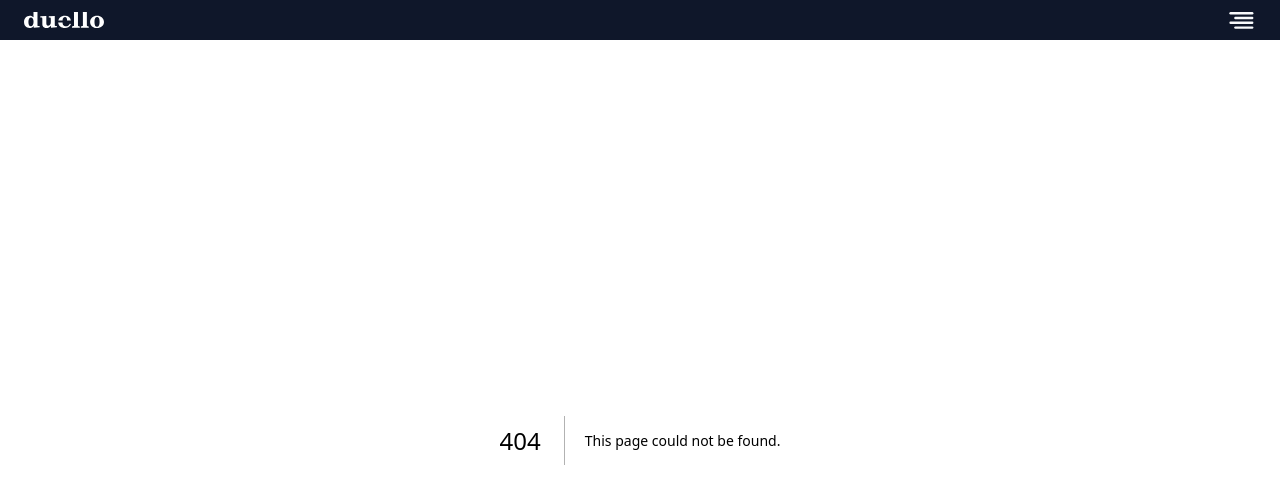
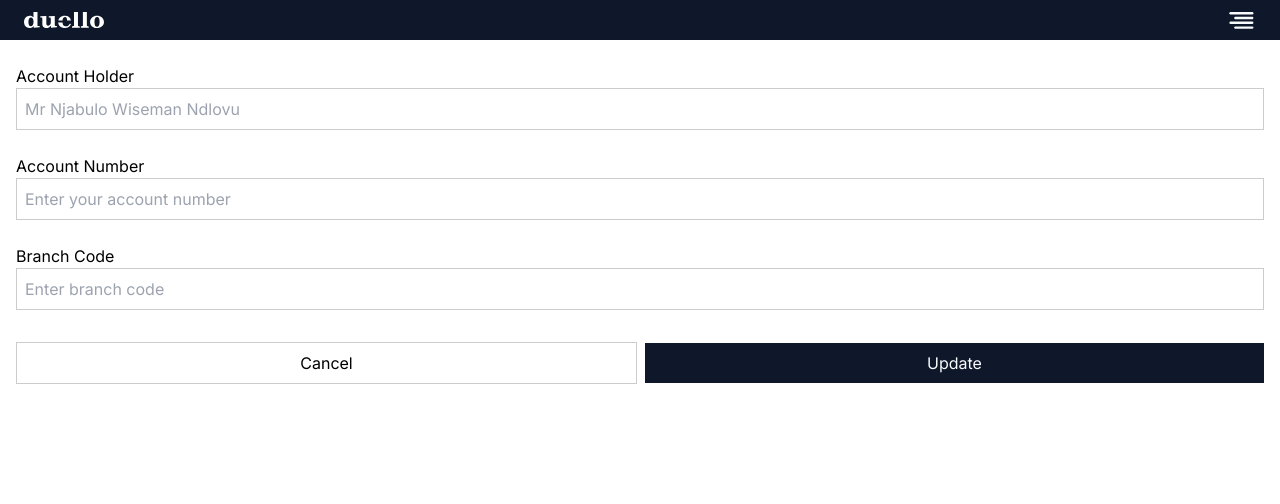
Before and after one commit to ErrolNtetha/lancing-client, a Next.js app: page /settings/banking-details in a window 1280 px wide. Before the commit this address had no page. Shown: the top 504 px of the page. Built offline with nearby package versions, Linux system fonts and the light colour scheme.

Commit message:
feat: added banking page

```diff
--- /dev/null
+++ b/components/organisms/client/settings/editBanking.tsx
@@ -0,0 +1,58 @@
+import Link from 'next/link';
+import React from 'react';
+import { useForm } from 'react-hook-form';
+import { Button } from '../../../atoms/button';
+import { FormLabel } from '../../../molecules/formLabel';
+import { zodResolver } from '@hookform/resolvers/zod';
+import { z } from 'zod';
+
+const bankingSchema = z.object({
+    accountHolder: z.string(),
+    accountNumber: z.string()
+});
+
+export const EditBanking = () => {
+    const { register, handleSubmit } = useForm({
+        resolver: zodResolver(bankingSchema)
+    });
+    const handleUpdate = (data: any) => console.log(data);
+
+    return (
+        <form onSubmit={handleSubmit(handleUpdate)}>
+            <FormLabel
+                type='text'
+                labelName='Account Holder'
+                placeholder='Mr Njabulo Wiseman Ndlovu'
+                name='accountHolder'
+                register={register}
+                required={true}
+            />
+            <FormLabel
+                type='tel'
+                labelName='Account Number'
+                placeholder='Enter your account number'
+                name='accountNumber'
+                register={register}
+                required={true}
+            />
+            <FormLabel
+                type='tel'
+                labelName='Branch Code'
+                placeholder='Enter branch code'
+                name='branchCode'
+                register={register}
+                required={true}
+            />
+            <section className='flex items-center gap-2 mt-4'>
+                <Link href='/settings' className='border flex-1 border-gray text-center p-2'>
+                    Cancel
+                </Link>
+                <Button
+                    buttonText='Update'
+                    handleClick={handleUpdate}
+                    className='bg-slate flex-1 text-white p-2'
+                />
+            </section>
+        </form>
+    );
+};
--- /dev/null
+++ b/pages/settings/banking-details/index.tsx
@@ -0,0 +1,12 @@
+import React from 'react';
+import { EditBanking } from '../../../components/organisms/client/settings/editBanking';
+
+const BankingDetails = () => {
+    return (
+        <section className='p-4'>
+            <EditBanking />
+        </section>
+    );
+};
+
+export default BankingDetails;
```
